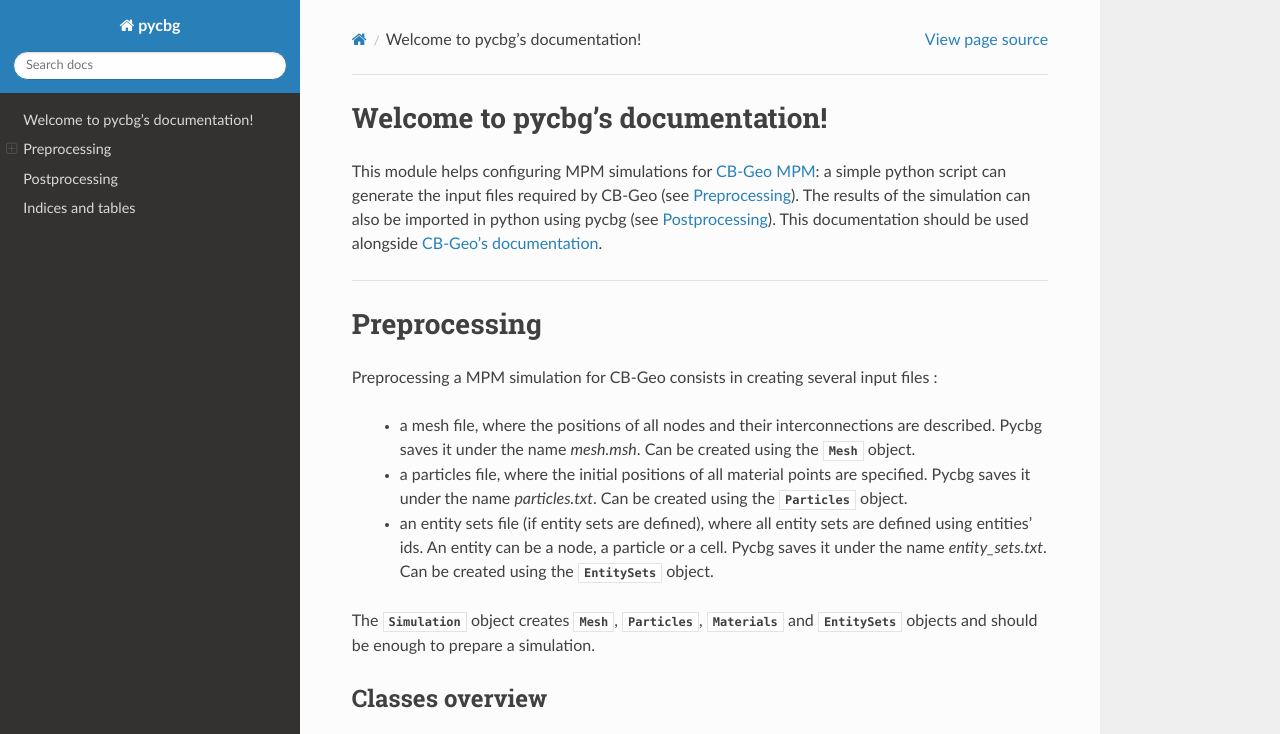
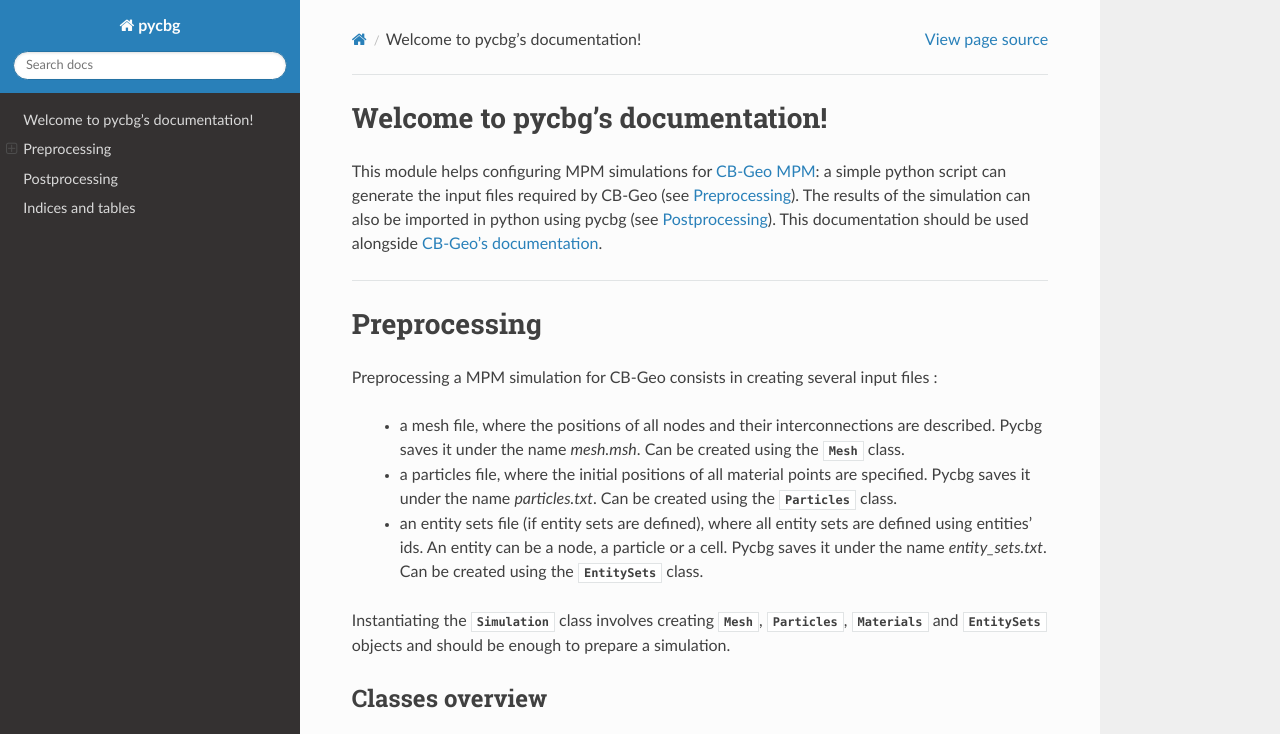
Before and after one commit to samjvsutcliffe/pycbg, a Sphinx documentation site: the page built from doc/index.rst, in a window 1280 px wide and 900 px high, cut to the strip 0-734 px from the top of the window. Built offline with Sphinx 7.4.7 and the Read the Docs theme 2.0.0, drawn with Linux system fonts in a browser that asks for light colours.

Commit message:
Doc index: a possibly better use of class and objects terms

```diff
--- a/doc/index.rst
+++ b/doc/index.rst
@@ -12,11 +12,11 @@ Preprocessing
 
 Preprocessing a MPM simulation for CB-Geo consists in creating several input files :
 
- - a mesh file, where the positions of all nodes and their interconnections are described. Pycbg saves it under the name `mesh.msh`. Can be created using the :py:class:`Mesh<pycbg.preprocessing.Mesh>` object.
- - a particles file, where the initial positions of all material points are specified. Pycbg saves it under the name `particles.txt`. Can be created using the :py:class:`Particles<pycbg.preprocessing.Particles>` object.
- - an entity sets file (if entity sets are defined), where all entity sets are defined using entities' ids. An entity can be a node, a particle or a cell. Pycbg saves it under the name `entity_sets.txt`. Can be created using the :py:class:`EntitySets<pycbg.preprocessing.EntitySets>` object.
+ - a mesh file, where the positions of all nodes and their interconnections are described. Pycbg saves it under the name `mesh.msh`. Can be created using the :py:class:`Mesh<pycbg.preprocessing.Mesh>` class.
+ - a particles file, where the initial positions of all material points are specified. Pycbg saves it under the name `particles.txt`. Can be created using the :py:class:`Particles<pycbg.preprocessing.Particles>` class.
+ - an entity sets file (if entity sets are defined), where all entity sets are defined using entities' ids. An entity can be a node, a particle or a cell. Pycbg saves it under the name `entity_sets.txt`. Can be created using the :py:class:`EntitySets<pycbg.preprocessing.EntitySets>` class.
 
-The :py:class:`Simulation<pycbg.preprocessing.Simulation>` object creates :py:class:`Mesh<pycbg.preprocessing.Mesh>`, :py:class:`Particles<pycbg.preprocessing.Particles>`, :py:class:`Materials<pycbg.preprocessing.Materials>` and :py:class:`EntitySets<pycbg.preprocessing.EntitySets>` objects and should be enough to prepare a simulation.
+Instantiating the :py:class:`Simulation<pycbg.preprocessing.Simulation>` class involves creating :py:class:`Mesh<pycbg.preprocessing.Mesh>`, :py:class:`Particles<pycbg.preprocessing.Particles>`, :py:class:`Materials<pycbg.preprocessing.Materials>` and :py:class:`EntitySets<pycbg.preprocessing.EntitySets>` objects and should be enough to prepare a simulation.
 
 Classes overview
 ----------------
```
